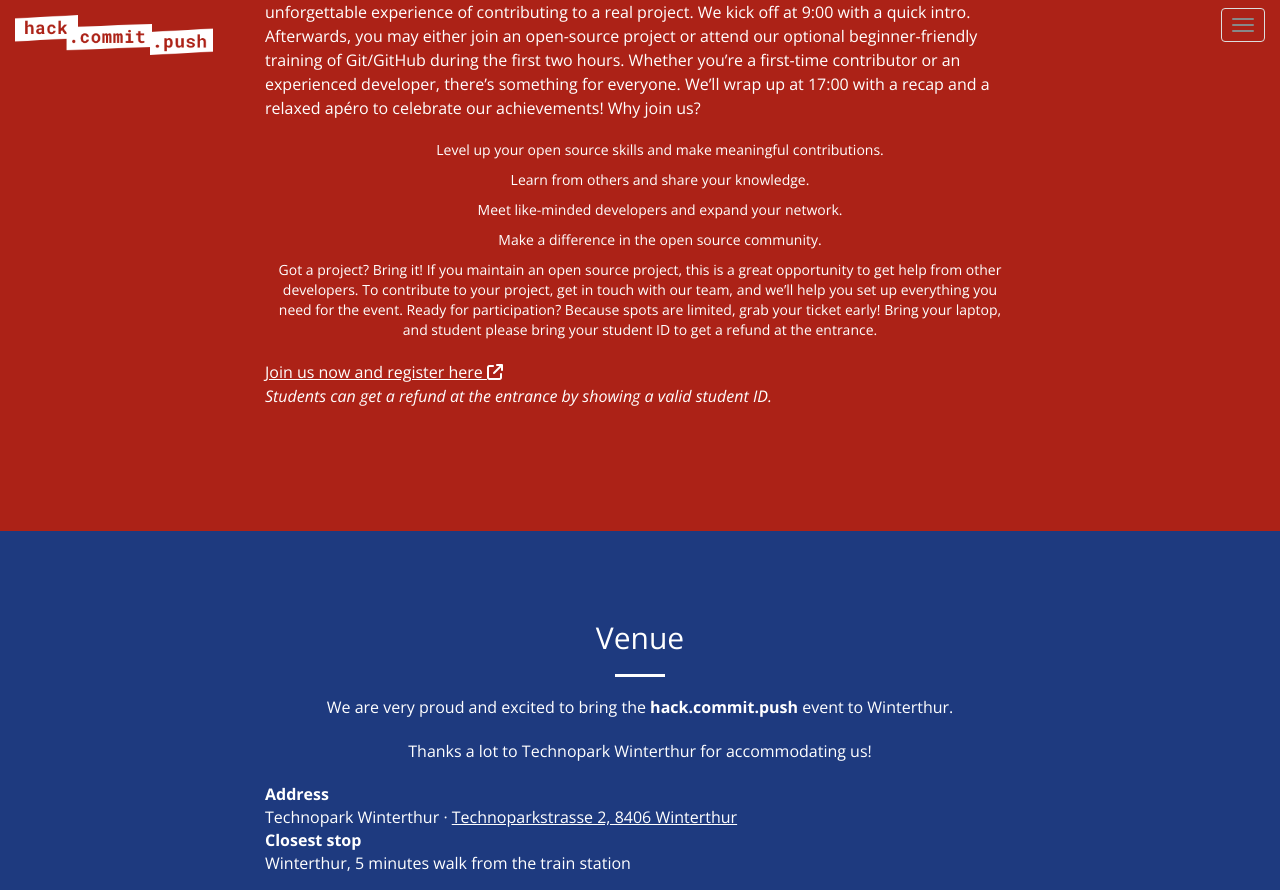
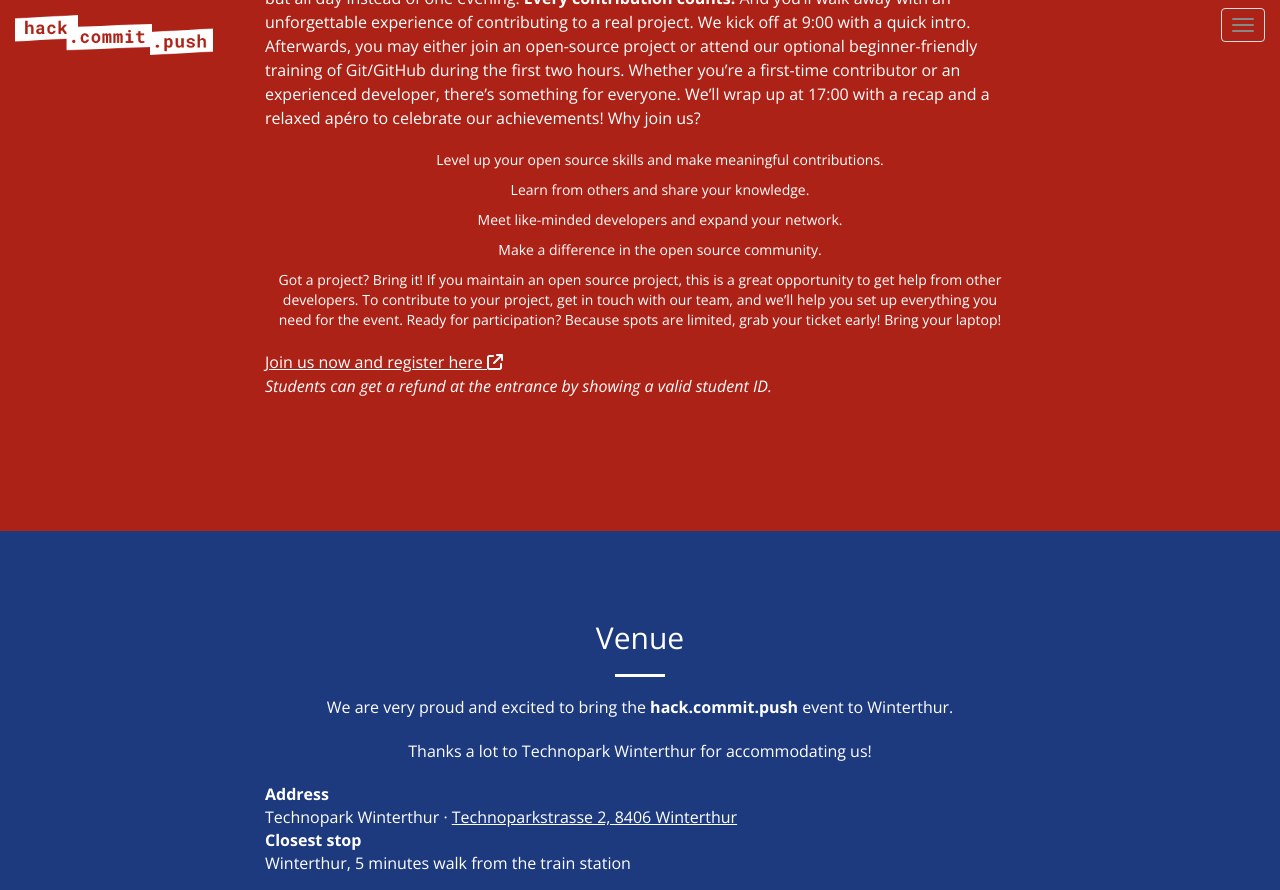
Before and after one commit to hack-commit-push/winterthur2025, a Jekyll site: the page built from index.html, in a window 1280 px wide and 900 px high, scrolled down 1269 px, cut to the strip 0-890 px from the top of the window. Built offline with Jekyll 4.4.1, drawn with Linux system fonts in a browser that asks for light colours.

Commit message:
correction
small correction

```diff
--- a/_includes/about.html
+++ b/_includes/about.html
@@ -23,7 +23,7 @@
                     Got a project? Bring it! If you maintain an open source project, this is a great opportunity to get help from other developers. To contribute to your project, get in touch with our team, and we’ll help you set up everything you need for the event.
 
                     Ready for participation? Because spots are limited, grab your ticket early!
-                    Bring your laptop, and student please bring your student ID to get a refund at the entrance.
+                    Bring your laptop!
                 </p>
 
                 {% if site.registration_link %}
```
